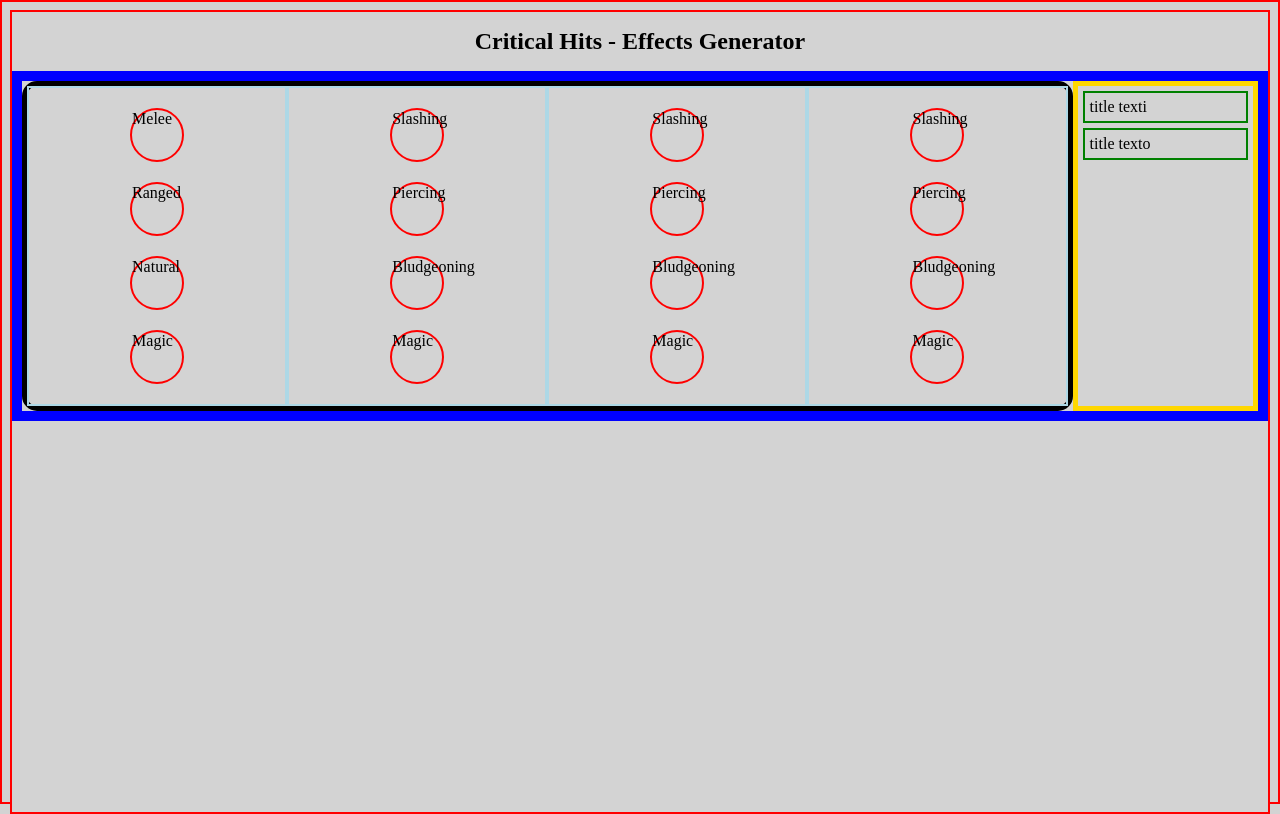
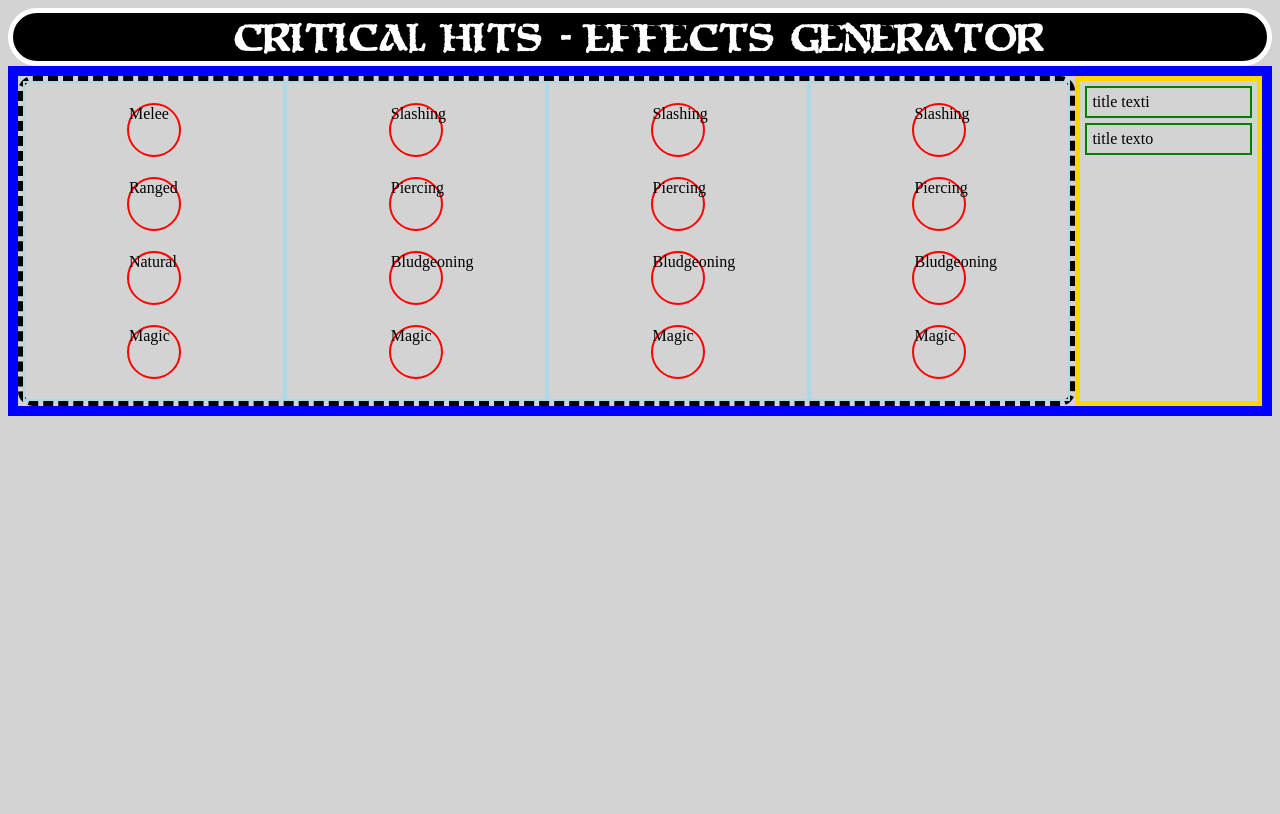
Before and after one commit to KirbyPaint/effects-generator-v2, a React (Create React App) app: page / in a window 1280 px wide. Built offline with nearby package versions, Linux system fonts and the light colour scheme.

Commit message:
add proper header (fixing fonts)

```diff
--- a/src/App.tsx
+++ b/src/App.tsx
@@ -1,5 +1,5 @@
 import MainContainer from "./containers/mainContainer";
-import { StyleTitle, GlobalStyle } from "./styles/styles";
+import { GlobalStyle } from "./styles/styles";
 import GlobalFonts from "./fonts/moria_citadel/fonts";
 
 function App(): JSX.Element {
@@ -7,7 +7,6 @@ function App(): JSX.Element {
     <>
       <GlobalStyle />
       <GlobalFonts />
-      <StyleTitle>Critical Hits - Effects Generator</StyleTitle>
       <MainContainer />
     </>
   );
--- a/src/components/popup.tsx
+++ b/src/components/popup.tsx
@@ -1,5 +1,5 @@
 import { FC } from "react";
-import { StyleBodyText, StyleHeaderText, StylePopup } from "../styles/styles";
+import { StyleBodyText, StylePopupTitle, StylePopup } from "../styles/styles";
 
 interface IPopup {
   titleText: string;
@@ -11,7 +11,7 @@ const Popup: FC<IPopup> = (props) => {
   const { titleText, bodyText } = props;
   return (
     <StylePopup>
-      <StyleHeaderText>{titleText}</StyleHeaderText>
+      <StylePopupTitle>{titleText}</StylePopupTitle>
       <StyleBodyText>{bodyText}</StyleBodyText>
     </StylePopup>
   );
--- /dev/null
+++ b/src/containers/headerContainer.tsx
@@ -0,0 +1,14 @@
+import { FC } from "react";
+import { StyleHeaderText, StyleHeaderContainer } from "../styles/styles";
+
+const HeaderContainer: FC = () => {
+  return (
+    <div>
+      <StyleHeaderContainer>
+        <StyleHeaderText>CRITICAL HITS - EFFECTS GENERATOR</StyleHeaderText>
+      </StyleHeaderContainer>
+    </div>
+  );
+};
+
+export default HeaderContainer;
--- a/src/containers/mainContainer.tsx
+++ b/src/containers/mainContainer.tsx
@@ -2,10 +2,12 @@ import { FC } from "react";
 import { StyleMainContainer } from "../styles/styles";
 import ButtonArray from "./buttonArray";
 import EffectList from "./effectList";
+import HeaderContainer from "./headerContainer";
 
 const MainContainer: FC = () => {
   return (
     <div>
+      <HeaderContainer />
       <StyleMainContainer>
         <ButtonArray />
         <EffectList data={["title text", "body text"]} />
--- a/src/fonts/moria_citadel/fonts.ts
+++ b/src/fonts/moria_citadel/fonts.ts
@@ -5,10 +5,10 @@ import MoriaCitadel2 from "../moria_citadel/moria_df-webfont.woff2";
 
 export default createGlobalStyle`
     @font-face {
-        font-family: 'Font Name';
-        src: local('Font Name'), local('FontName'),
-        url(${MoriaCitadel}) format('woff2'),
-        url(${MoriaCitadel2}) format('woff');
+        font-family: 'Moria Citadel';
+        src: local('Moria Citadel'), local('MoriaCitadel'),
+        url(${MoriaCitadel}) format('woff'),
+        url(${MoriaCitadel2}) format('woff2');
         font-weight: 300;
         font-style: normal;
     }
--- a/src/styles/styles.ts
+++ b/src/styles/styles.ts
@@ -4,28 +4,26 @@ export const GlobalStyle = createGlobalStyle`
   body, html {
     height: 100%;
     background-color: lightgray;
-    border: 2px solid red;
   }
 `;
 
-// export const StylePage = styled.div`
-//   background-color: lightgray;
-//   width: 100%;
-//   height: 100%;
-// `;
-
-export const StyleTitle = styled.h1`
-  font-size: 1.5em;
-  text-align: center;
-  font-family: "moriaregular";
+export const StyleHeaderContainer = styled.div`
+  background-color: black;
+  border: 5px solid white;
+  border-radius: 30px;
+  padding: 5px;
 `;
 
-export const EasyBreezyBeautifulBorder = styled.div`
-  border: 2px solid red;
+export const StyleHeaderText = styled.h1`
+  display: table;
+  margin: 0 auto;
+  font-family: "Moria Citadel";
+  font-size: xx-large;
+  color: white;
 `;
 
 export const StyleButtonArray = styled.div`
-  border: 5px solid black;
+  border: 5px dashed black;
   border-radius: 15px;
   display: grid;
   grid-template-columns: 25% 25% 25% 25%;
@@ -81,11 +79,11 @@ export const StylePopup = styled.div`
   box-shadow: 15px 10px 10px 10px rgba(0, 0, 0, 0.2);
 `;
 
-export const StyleHeaderText = styled.p`
+export const StylePopupTitle = styled.p`
   display: table;
   margin: 0 auto;
   text-decoration: underline;
-  font-family: "moriaregular";
+  font-family: "Moria Citadel";
   font-size: xx-large;
   color: white;
   text-shadow: 2px 2px 8px #ff0000, 1px 0px 1px black, 0px 1px 1px black,
```
